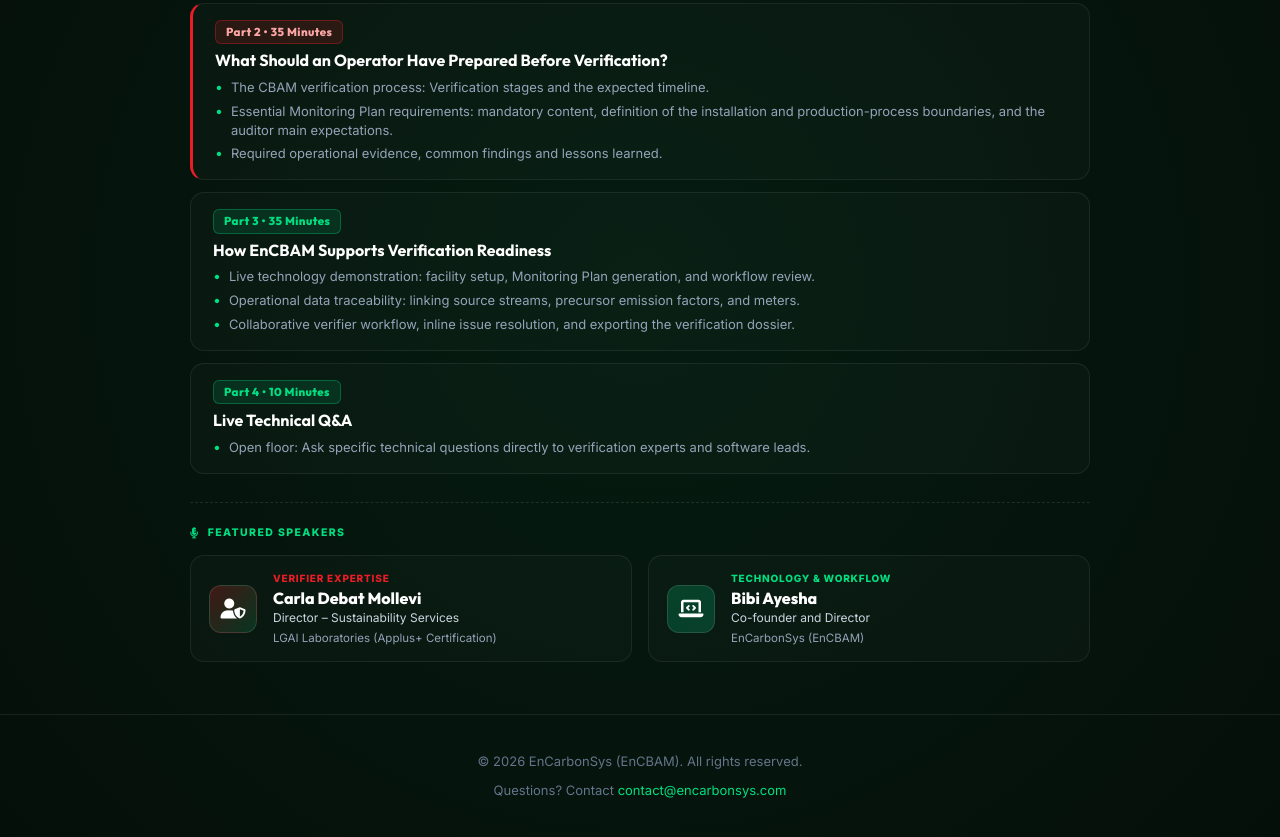
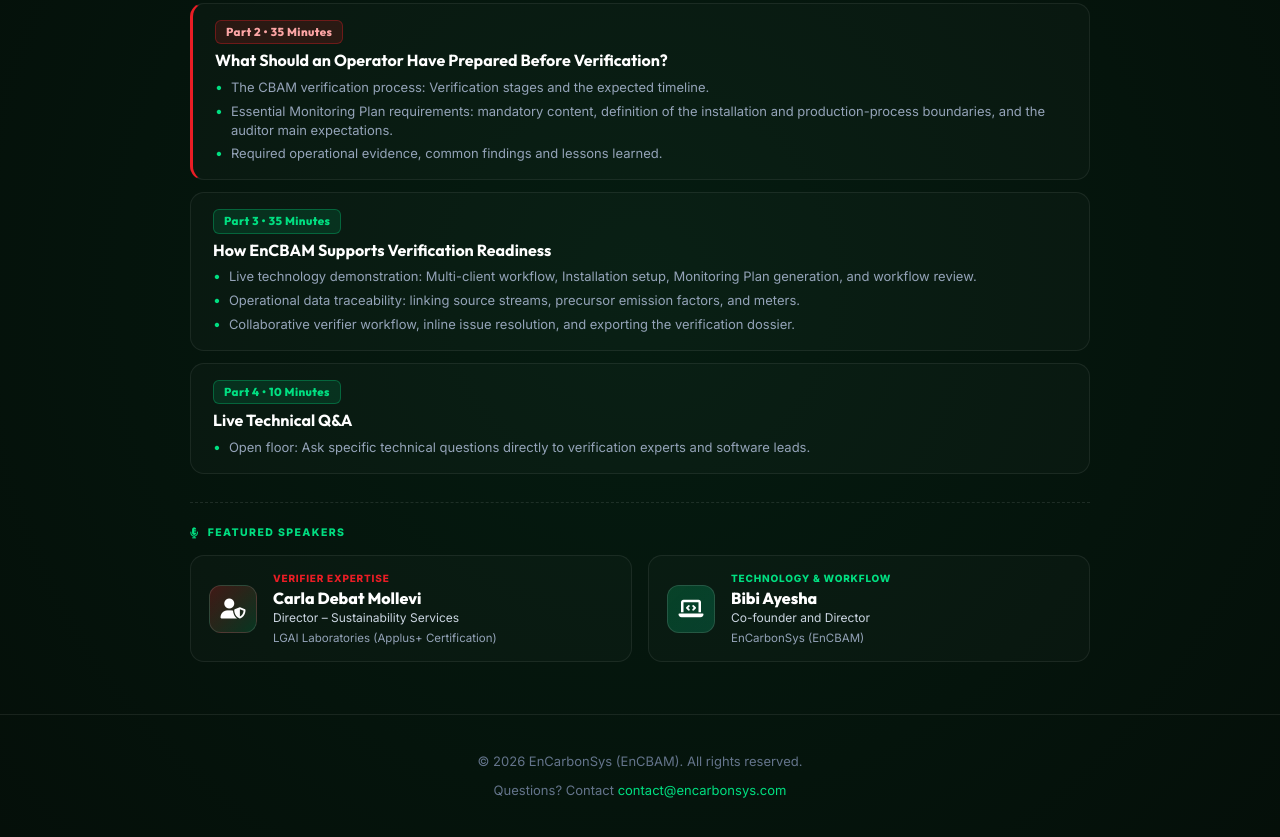
Before and after one commit to EncarbonSys/EnCBAM-website, a plain HTML site: page webinar/index.html in a window 1280 px wide. Shown: the part 1370-2207 px from the top of the page. Drawn offline with Linux system fonts and the light colour scheme.

Commit message:
Update index.html

```diff
--- a/webinar/index.html
+++ b/webinar/index.html
@@ -1424,7 +1424,7 @@
                     </div>
                     <div class="agenda-title">How EnCBAM Supports Verification Readiness</div>
                     <ul class="agenda-bullets">
-                        <li><span class="agenda-bullet-dot">•</span> Live technology demonstration: facility setup,
+                        <li><span class="agenda-bullet-dot">•</span> Live technology demonstration: Multi-client workflow, Installation setup,
                             Monitoring Plan generation, and workflow review.</li>
                         <li><span class="agenda-bullet-dot">•</span> Operational data traceability: linking source
                             streams, precursor emission factors, and meters.</li>
```
